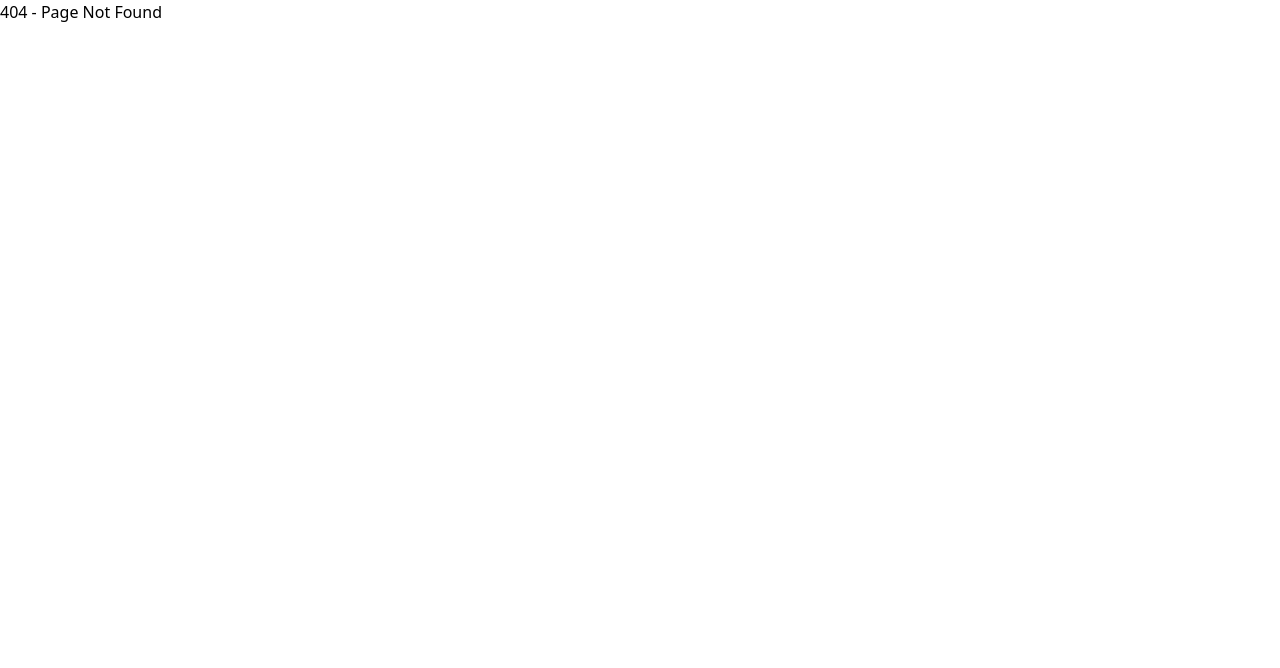
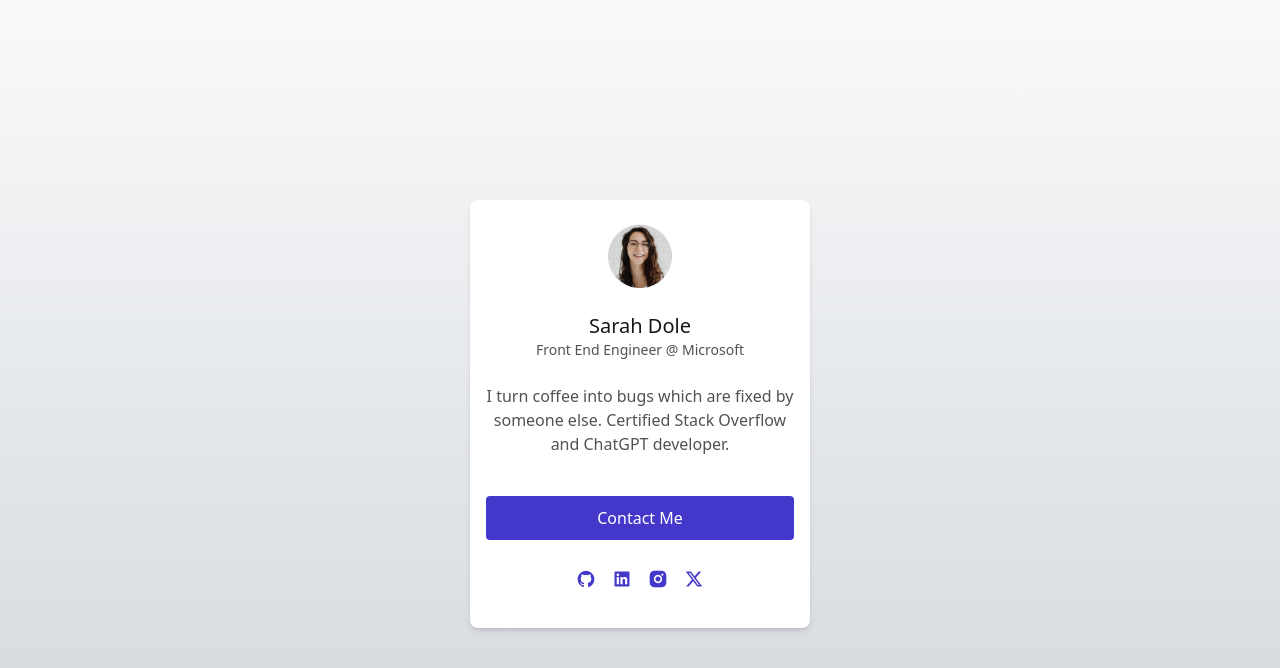
Before and after one commit to smmileely/great-front-end-projects, a React (Vite) app: page /profile-card in a window 1280 px wide. Before the commit this address had no page. Shown: the top 668 px of the page. Built offline with nearby package versions, Linux system fonts and the light colour scheme.

Commit message:
Add profile card page

```diff
--- a/index.html
+++ b/index.html
@@ -4,7 +4,7 @@
     <meta charset="UTF-8" />
     <link rel="icon" type="image/svg+xml" href="/vite.svg" />
     <meta name="viewport" content="width=device-width, initial-scale=1.0" />
-    <title>Blog Card</title>
+    <title>Great Front End Projects</title>
   </head>
   <body>
     <div id="root"></div>
--- a/package.json
+++ b/package.json
@@ -3,7 +3,7 @@
   "private": true,
   "version": "0.0.0",
   "type": "module",
-  "homepage": "https://smmileely.github.io/blog-card",
+  "homepage": "https://smmileely.github.io/great-front-end-projects",
   "scripts": {
     "dev": "vite",
     "build": "tsc -b && vite build",
@@ -15,7 +15,8 @@
     "react": "^18.3.1",
     "react-dom": "^18.3.1",
     "react-icons": "^5.4.0",
-    "react-router-dom": "^7.0.2"
+    "react-router-dom": "^7.0.2",
+    "remixicon": "^4.5.0"
   },
   "devDependencies": {
     "@eslint/js": "^9.15.0",
--- a/src/App.tsx
+++ b/src/App.tsx
@@ -1,12 +1,14 @@
 import { Routes, Route } from 'react-router-dom';
 import './App.css';
+import NotFoundPage from './pages/not-found-page';
 import BlogCardPage from './pages/blog-card-page';
-import NotFoundPage from './pages/not-found-page';
+import ProfileCardPage from './pages/profile-card-page';
 
 const App = () => {
   return (
     <Routes>
       <Route path='/blog-card' element={<BlogCardPage />} />
+      <Route path='/profile-card' element={<ProfileCardPage />} />
       <Route path='*' element={<NotFoundPage />} />
     </Routes>
   );
--- /dev/null
+++ b/src/components/profile-card.tsx
@@ -0,0 +1,64 @@
+import { FC } from 'react';
+import 'remixicon/fonts/remixicon.css';
+
+interface ProfileCardProps {
+  image: string;
+  name: string;
+  jobTitle: string;
+  info: string;
+}
+
+const ContactButton = () => {
+  return (
+    <a href=''>
+      <button
+        className='w-[308px] h-[44px] rounded-[4px] bg-indigo-700 text-white'
+        type='button'
+      >
+        Contact Me
+      </button>
+    </a>
+  );
+};
+
+const SocialLinks = () => {
+  const links = [
+    { href: 'https://github.com', icon: 'ri-github-fill' },
+    { href: 'https://linkedin.com', icon: 'ri-linkedin-box-fill' },
+    { href: 'https://instagram.com', icon: 'ri-instagram-fill' },
+    { href: 'https://twitter.com', icon: 'ri-twitter-x-fill' },
+  ];
+
+  return (
+    <div className='w-[308px] h-[36px] flex items-center justify-center gap-4 text-[20px] text-indigo-700'>
+      {links.map(({ href, icon }, index) => (
+        <a key={index} href={href} target='_blank' rel='noopener noreferrer'>
+          <i className={`${icon} w-[30px] h-[30px]`}></i>
+        </a>
+      ))}
+    </div>
+  );
+};
+
+const ProfileCard: FC<ProfileCardProps> = ({ image, name, jobTitle, info }) => {
+  return (
+    <div className='w-[340px] h-[428px] rounded-[8px] py-[24px] px-[16px] flex flex-col items-center shadow-md bg-white'>
+      <img className='w-[64px] h-[64px]' src={image} alt='profile-pic' />
+      <div className='text-neutral-900 text-[20px] font-medium leading-[28px] pt-[24px]'>
+        {name}
+      </div>
+      <h2 className='text-neutral-600 text-[14px] font-regular leading-[20px]'>
+        {jobTitle}
+      </h2>
+      <p className='text-neutral-600 text-[16px] font-regular leading-[24px] pt-[24px] text-center'>
+        {info}
+      </p>
+      <div className='w-[308px] h-[104px] pt-[40px] flex flex-col gap-6'>
+        <ContactButton />
+        <SocialLinks />
+      </div>
+    </div>
+  );
+};
+
+export default ProfileCard;
--- /dev/null
+++ b/src/pages/profile-card-page.tsx
@@ -0,0 +1,19 @@
+import ProfileCard from '../components/profile-card';
+import profilePic from '../assets/profile.png';
+
+const ProfileCardPage = () => {
+  return (
+    <div className='h-[100vh] bg-gradient-to-b from-gray-50 to-[#d2d6db] pt-[200px] flex justify-center'>
+      <ProfileCard
+        image={profilePic}
+        name={'Sarah Dole'}
+        jobTitle={'Front End Engineer @ Microsoft'}
+        info={
+          'I turn coffee into bugs which are fixed by someone else. Certified Stack Overflow and ChatGPT developer.'
+        }
+      />
+    </div>
+  );
+};
+
+export default ProfileCardPage;
```
Also changed, not shown: src/assets/profile.png (added), 1 other file (tests, documents, lock files or other folders).
